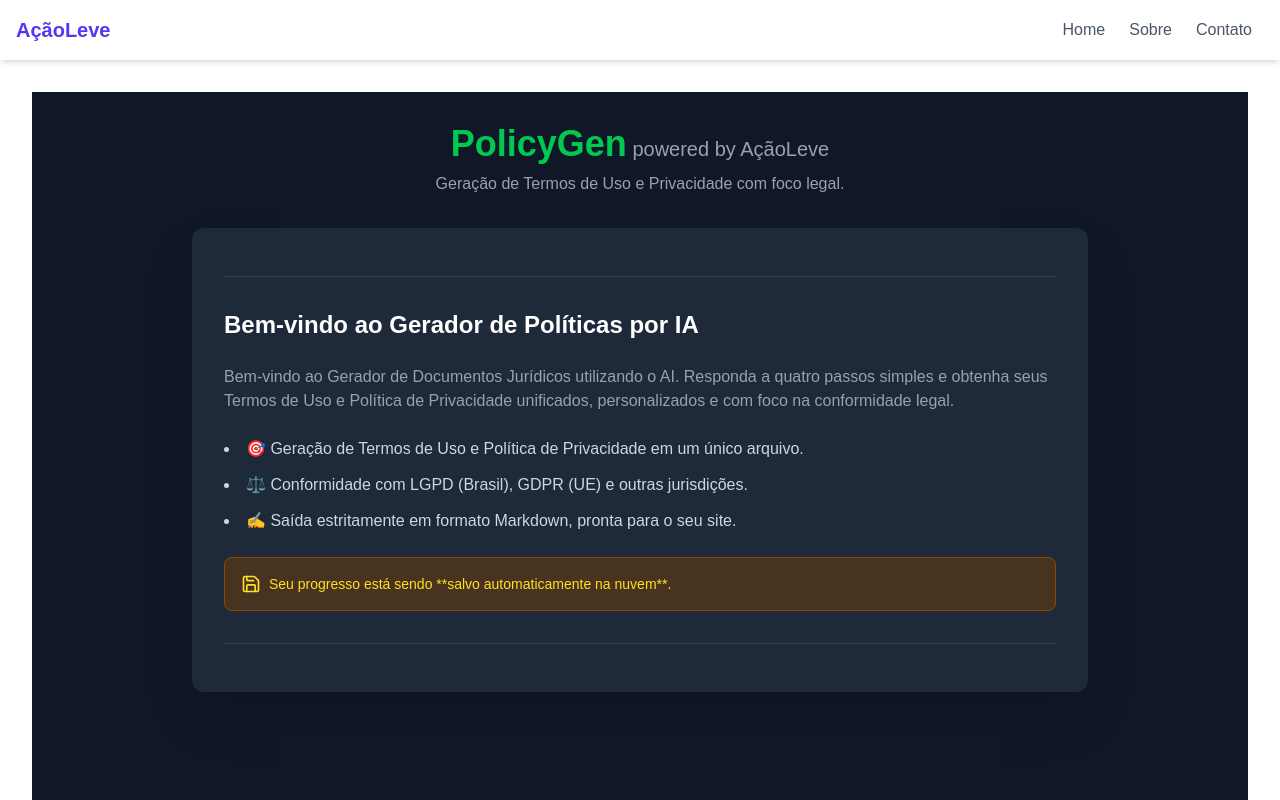
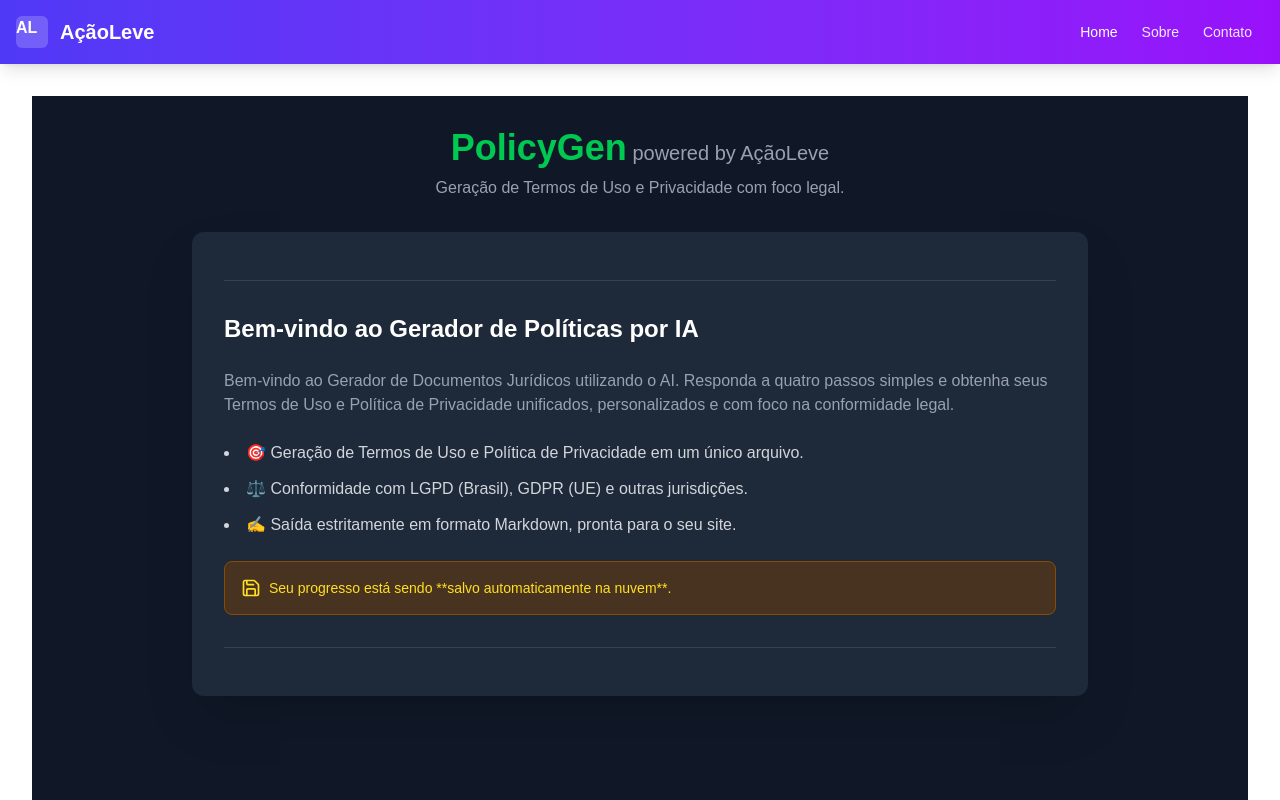
Before and after one commit to Denadai86/policegen, a Next.js app: page / in a window 1280 px wide. Shown: the top 800 px of the page. Built offline with nearby package versions, Linux system fonts and the light colour scheme.

Commit message:
melhoria do layout

```diff
--- a/app/layout.tsx
+++ b/app/layout.tsx
@@ -64,14 +64,18 @@ export default function RootLayout({
       {/* Estrutura de corpo */}
       <body className="antialiased min-h-screen flex flex-col bg-gray-50 text-gray-900">
 
-        {/* HEADER */}
-        <header className="sticky top-0 z-50 bg-white shadow-md p-4">
-          <div className="max-w-7xl mx-auto flex justify-between items-center">
-            <span className="text-xl font-bold text-indigo-600">AçãoLeve</span>
+        {/* HEADER - estilizado para combinar com o resto do site */}
+        <header className="sticky top-0 z-50 bg-gradient-to-r from-indigo-600 to-purple-600 text-white shadow-lg">
+          <div className="max-w-7xl mx-auto flex justify-between items-center p-4">
+            <a href="https://acaoleve.com" target="_blank" rel="noopener noreferrer" className="flex items-center space-x-3">
+              <span className="inline-block w-8 h-8 rounded-md bg-white/20 flex items-center justify-center text-white font-bold">AL</span>
+              <span className="text-xl font-semibold">AçãoLeve</span>
+            </a>
+
             <nav>
-              <a href="acaoleve.com" className="text-gray-600 hover:text-indigo-600 mx-3 transition-colors">Home</a>
-              <a href="#" className="text-gray-600 hover:text-indigo-600 mx-3 transition-colors">Sobre</a>
-              <a href="#" className="text-gray-600 hover:text-indigo-600 mx-3 transition-colors">Contato</a>
+              <a href="https://acaoleve.com" className="text-white hover:text-indigo-200 mx-3 transition-colors text-sm font-medium">Home</a>
+              <a href="#" className="text-white/90 hover:text-indigo-200 mx-3 transition-colors text-sm">Sobre</a>
+              <a href="#" className="text-white/90 hover:text-indigo-200 mx-3 transition-colors text-sm">Contato</a>
             </nav>
           </div>
         </header>
@@ -90,9 +94,6 @@ export default function RootLayout({
         </footer>
 
       </body>
-
-  {/* Google Analytics removido temporariamente para evitar dependência faltante em tempo de build */}
-
     </html>
   );
 }
```
